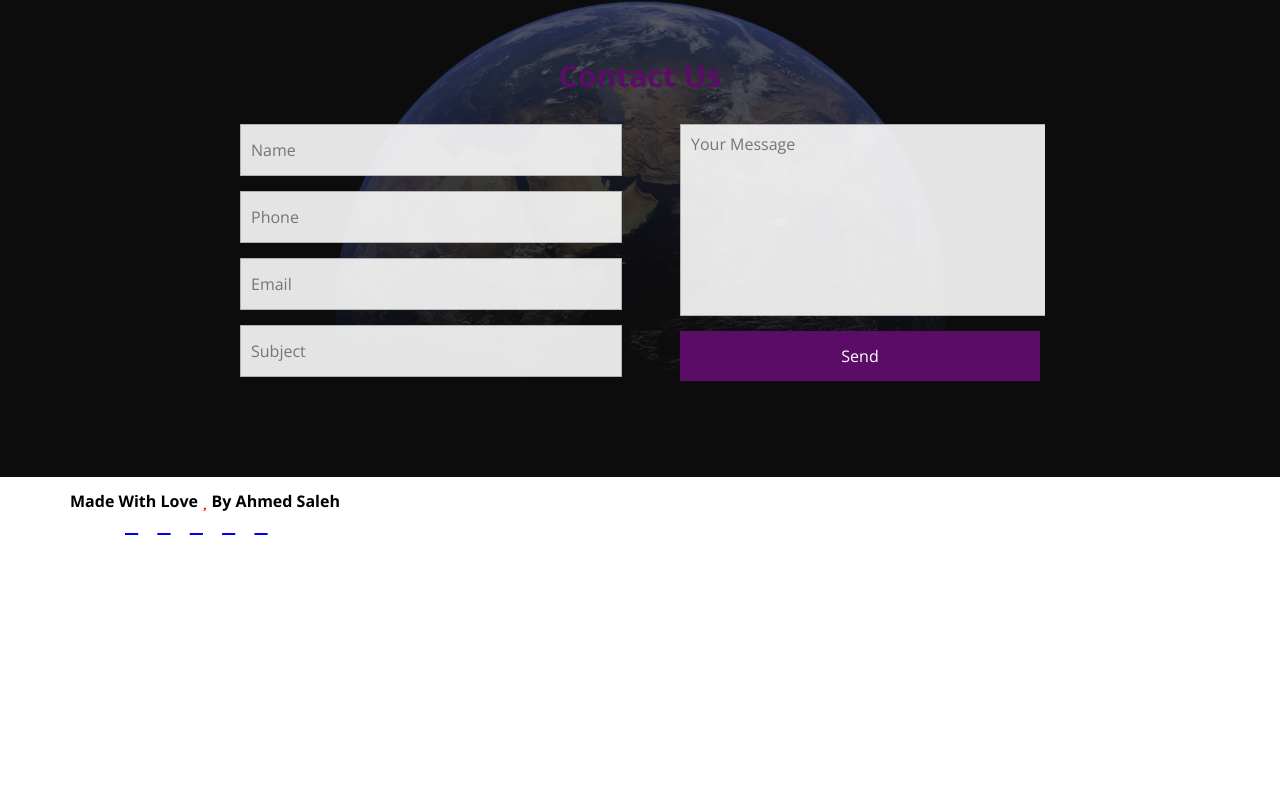
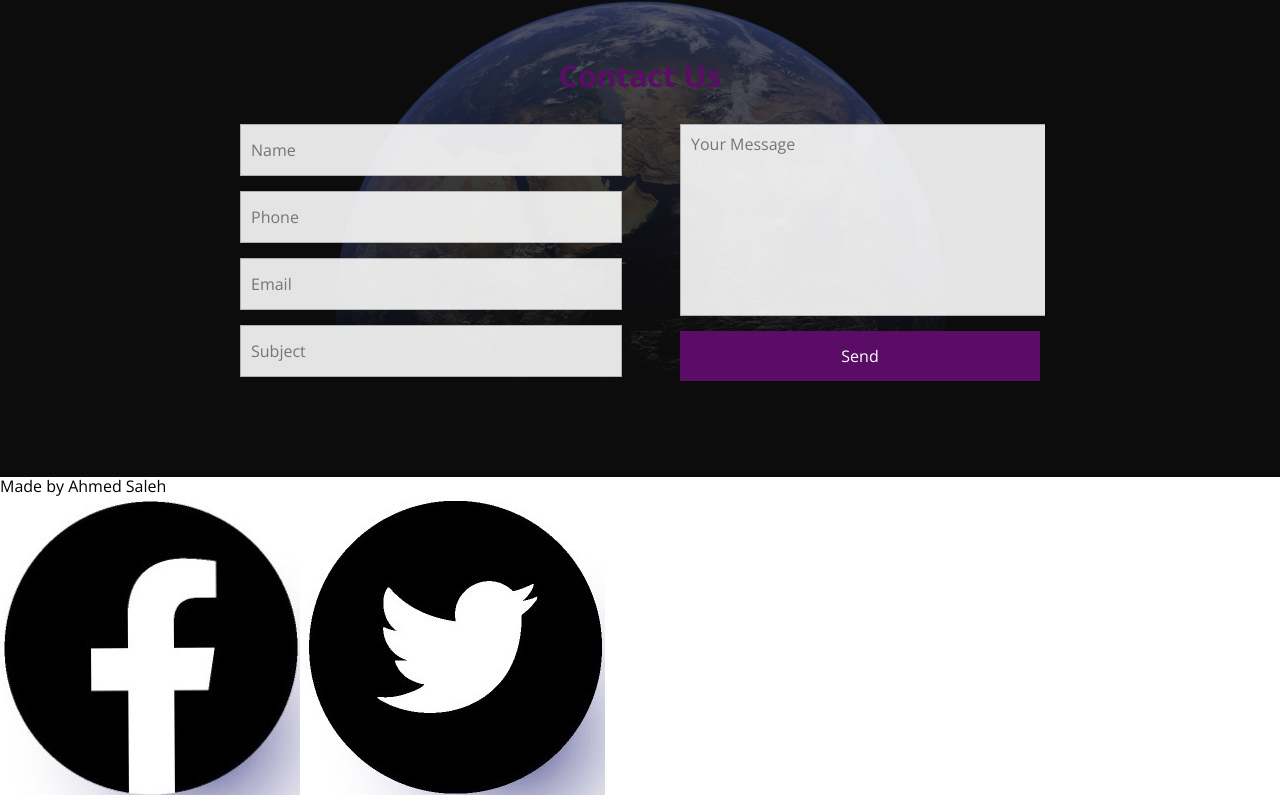
Before and after one commit to ahmed-saleh98/web-page-temp, a plain HTML site: page index.html in a window 1280 px wide. Shown: the part 4601-5401 px from the top of the page. Before the commit the page ends 5152 px from the top, so only its background shows below. Drawn offline with nearby package versions, Linux system fonts and the light colour scheme.

Commit message:
Update index.html

```diff
--- a/index.html
+++ b/index.html
@@ -287,37 +287,11 @@
             </div>
         </div>
         <!-- end conact us -->
-        <!-- start made by -->
-           <section class="made-by">
-            <div class="container">
-              <div class="row">
-                <div class="col-md-7 text-center text-md-start text-uppercase">
-                  Made With Love <i class="fas fa-heart" style="color: red;"></i> By Ahmed Saleh
-                </div>
-                <div class="col-md-5 text-center text-md-end">
-                  <ul class="list-unstyled">
-                    <li>
-                      <a target="blank" href="https://www.facebook.com/abusaleh1998/"><i class="fab fa-facebook"></i></a>
-                    </li>
-                    <li>
-                      <a target="blank" href="https://twitter.com/ahmed_saleh_98"><i class="fab fa-twitter"></i></a>
-                    </li>
-                    <li>
-                      <a target="blank" href="https://api.whatsapp.com/send?phone=+20 01273698284"><i
-                          class="fab fa-whatsapp"></i></a>
-                    </li>
-                    <li>
-                      <a target="blank" href="https://www.linkedin.com/in/ahmed-mo-saleh/"><i class="fab fa-linkedin"></i></a>
-                    </li>
-                    <li>
-                      <a target="blank" href="mailto:ahmed.mohamed.saleh1998@gmail.com"><i class="fab fa-google-plus"></i></a>
-                    </li>
-                  </ul>
-                </div>
-              </div>
-            </div>
-          </section>
-        <!-- end made by -->
+          <!-- Start footer -->
+        <footer class="footer">Made by  Ahmed Saleh
+            <div class="ftIcons">
+                <a href="https://www.facebook.com/abusaleh1998/" target="_blank" ><img src="images/fb.jpg" alt="facebook icon"></a>
+                <a href="https://twitter.com/ahmed_saleh_94" target="_blank" ><img src="images/tw.jpg" alt="twitter icon"></a>
     <script src="js/master.js"></script>
 </body>
 </html>
```
